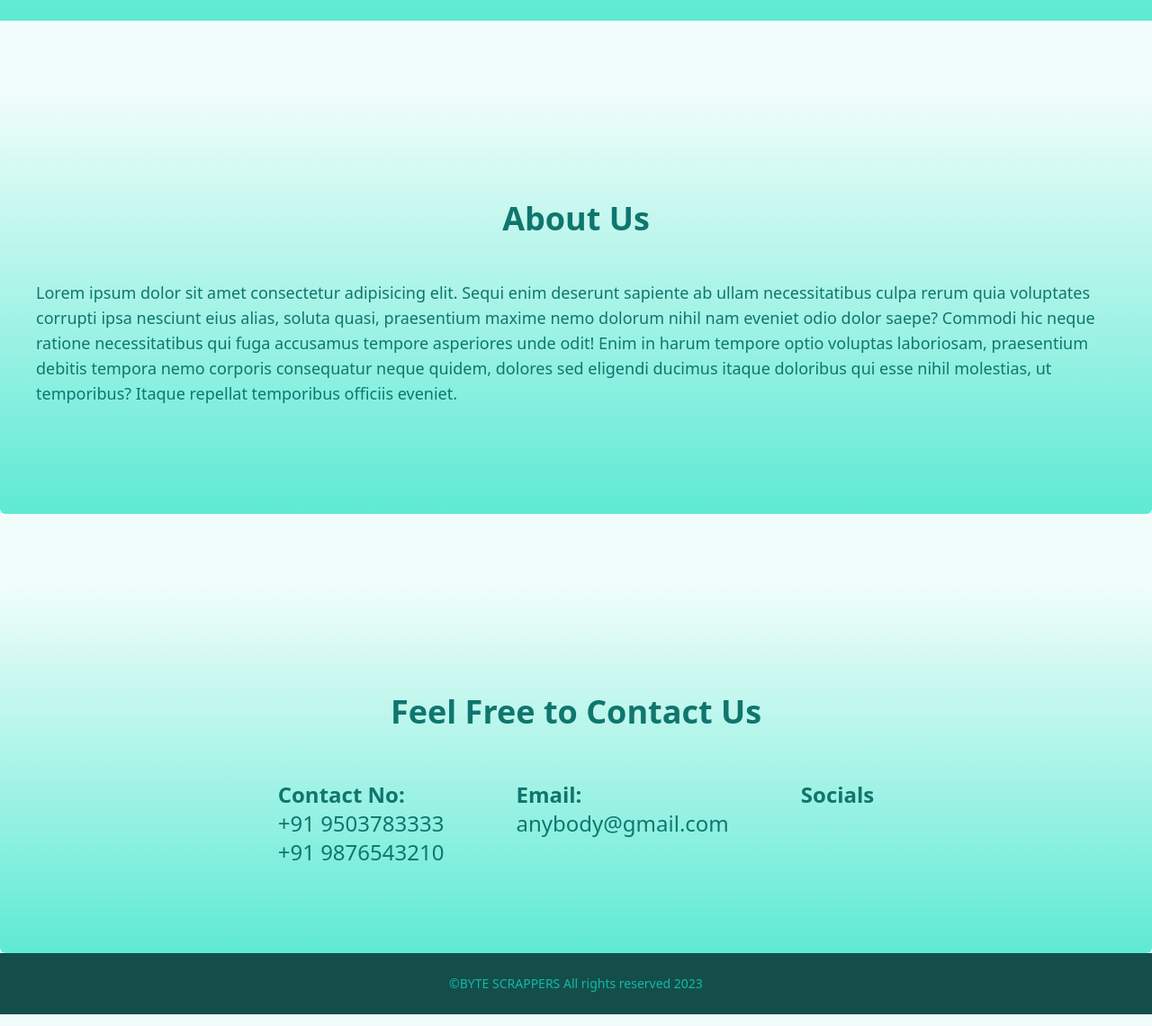
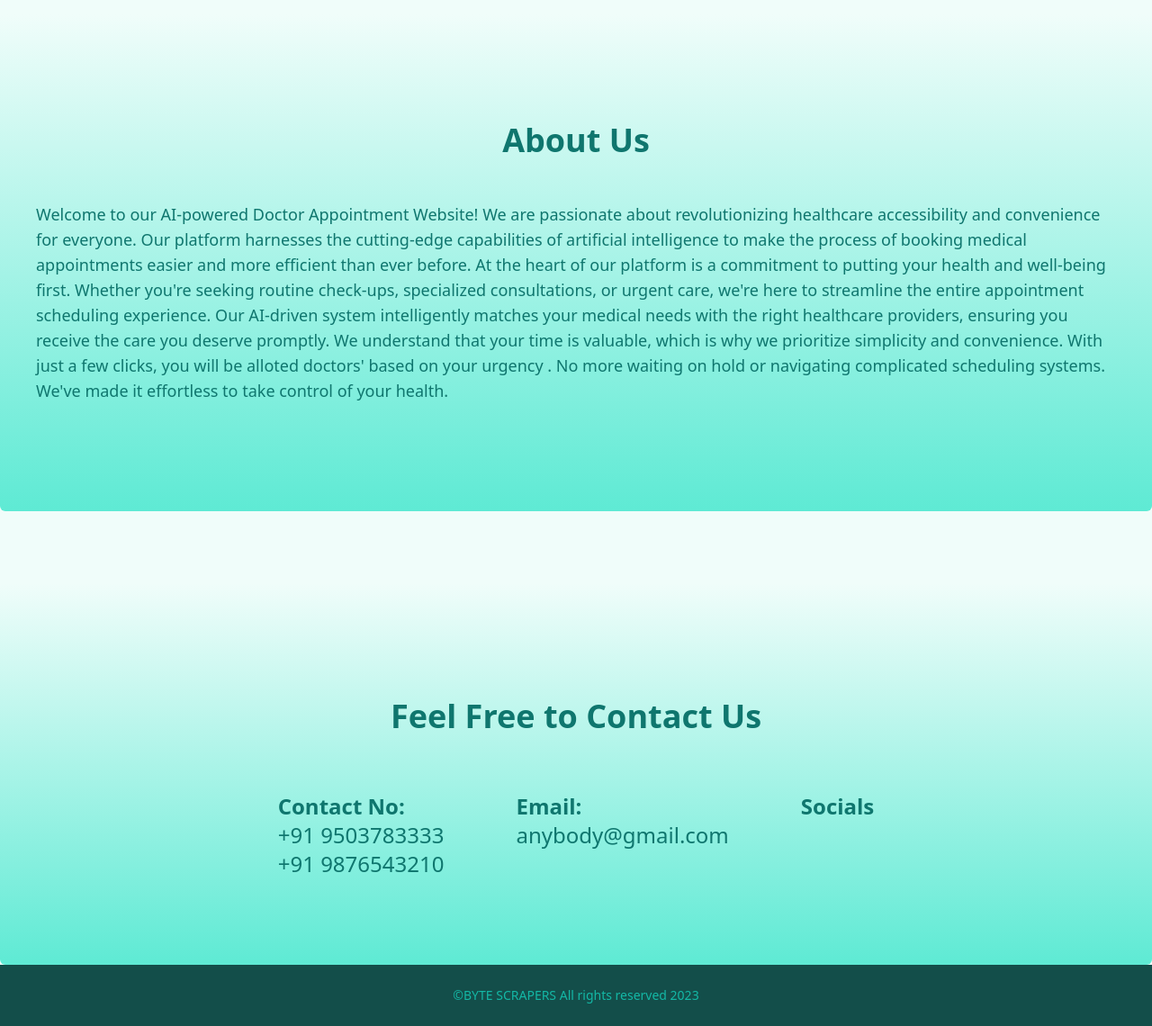
Before and after one commit to rajarshigit14/AI-Doctor-Appointment, a Python web app: template templates/index.html in a window 1280 px wide. Shown: the part 859-1999 px from the top of the page at 90% size. Run offline with Jinja, Linux system fonts and the light colour scheme; the template is opened without the code that fills it, so the values that code supplies are empty; style sheets or scripts are compiled from the project's sources.

Commit message:
Updated index.html
Ki change korechi mone nei

```diff
--- a/templates/index.html
+++ b/templates/index.html
@@ -24,7 +24,7 @@
         <div class="mx-10">
             <div class="flex justify-evenly items-center py-10">
                 <p class="font-sans font-bold text-5xl mx-10 px-10 py-6 text-gradient">Empowering and Elevating Your Healthcare Experience: AI-Driven Doctor Appointments</p>
-                <img class="py-6" src="/img/doctors1.jpg" alt="logo" width="350">
+                <img class="py-6" src="/images/doctors1.jpg" alt="logo" width="350">
             </div>
             <div class="flex justify-start px-10 py-4 mx-10">
                 <button id="ApptBook" type="button" class="btn text-white bg-teal-700 hover:bg-white hover:text-teal-700 border-none border-teal-700 rounded-md px-10 py-4">Book an Appointment Now</button>
@@ -37,14 +37,18 @@
     <div class="flex flex-col text-teal-700 bg-gradient-to-b from-teal-50 to-teal-300 ... bg-teal-500 container px-10 py-24 mx-auto mt-20 h-max items-center justify-center font-sans rounded-md " id="about">
         <div class="flex flex-col items-center">
             <h1 class="text-4xl font-bold py-6">About Us</h1>
-            <p class="text-lg py-6">Lorem ipsum dolor sit amet consectetur adipisicing elit. Sequi enim deserunt sapiente ab ullam necessitatibus culpa rerum quia voluptates corrupti ipsa nesciunt eius alias, soluta quasi, praesentium maxime nemo dolorum nihil nam eveniet odio dolor saepe? Commodi hic neque ratione necessitatibus qui fuga accusamus tempore asperiores unde odit! Enim in harum tempore optio voluptas laboriosam, praesentium debitis tempora nemo corporis consequatur neque quidem, dolores sed eligendi ducimus itaque doloribus qui esse nihil molestias, ut temporibus? Itaque repellat temporibus officiis eveniet.</p>
+            <p class="text-lg py-6">Welcome to our AI-powered Doctor Appointment Website! We are passionate about revolutionizing healthcare accessibility and convenience for everyone. Our platform harnesses the cutting-edge capabilities of artificial intelligence to make the process of booking medical appointments easier and more efficient than ever before.
+
+                At the heart of our platform is a commitment to putting your health and well-being first. Whether you're seeking routine check-ups, specialized consultations, or urgent care, we're here to streamline the entire appointment scheduling experience. Our AI-driven system intelligently matches your medical needs with the right healthcare providers, ensuring you receive the care you deserve promptly.
+
+                We understand that your time is valuable, which is why we prioritize simplicity and convenience. With just a few clicks, you will be alloted doctors' based on your urgency . No more waiting on hold or navigating complicated scheduling systems. We've made it effortless to take control of your health.</p>
         </div>
     </div>
 
     <!--Contact Us-->
 
     <div class="bg-gradient-to-b from-teal-50 to-teal-300 ... text-teal-700 flex flex-col p-16 text-lg container px-10 py-24 mx-auto mt-20 h-max items-center justify-center font-sans rounded-md" id="contact">
-            <h2 class="text-4xl font-bold py-6 mb-8">Feel Free to Contact Us</h2>
+            <h2 class="text-4xl font-bold py-8 mb-8">Feel Free to Contact Us</h2>
             <div class="flex justify-evenly text-2xl">
                 <div class="flex flex-col mx-10">
                     <p class="font-semibold">Contact No:</p>
@@ -66,14 +70,10 @@
             <!--Social Media-->
 
     </div>
-
-    <!--Footer-->
     <div  class="flex flex-col text-teal-500 bg-teal-900 text-sm py-6 mx-auto h-max items-center justify-center font-sans" id="footer">
-        ©BYTE SCRAPPERS All rights reserved 2023
+        ©BYTE SCRAPERS All rights reserved 2023
     </div>
-
 </body>
-
 <script>
     // Get a reference to the button element
     var redirectButton = document.getElementById("ApptBook");
```
